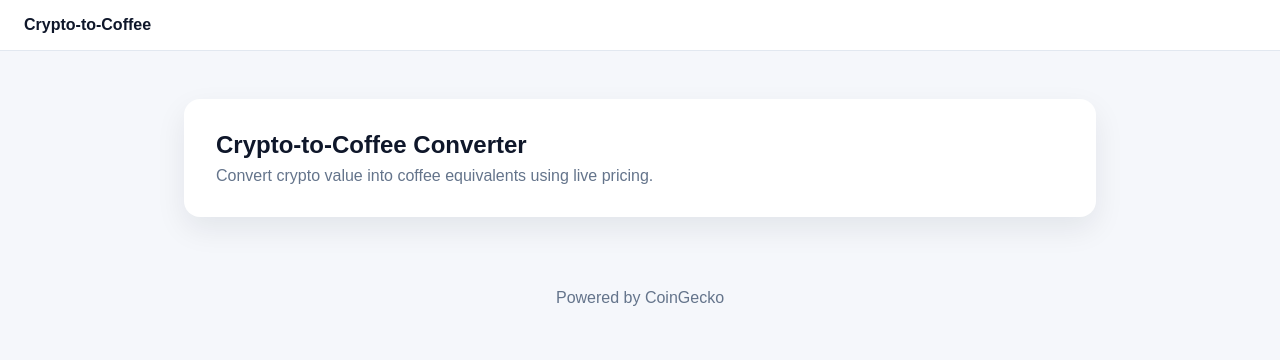
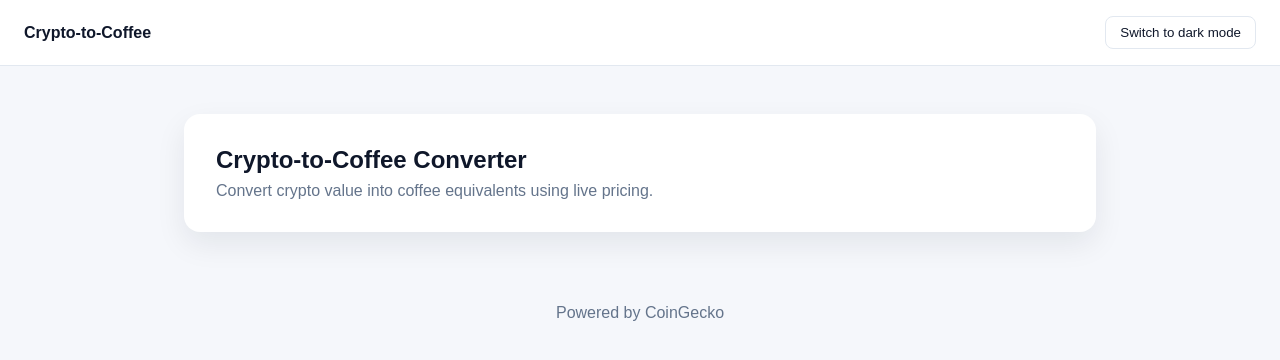
Before and after one commit to adelcareers/crypto-to-coffee-converter, a plain HTML site: page index.html in a window 1280 px wide. Drawn offline with Linux system fonts and the light colour scheme.

Commit message:
Add light/dark theme toggle

```diff
--- a/assets/css/styles.css
+++ b/assets/css/styles.css
@@ -1,3 +1,23 @@
+:root {
+  color-scheme: light;
+  --bg: #f5f7fb;
+  --surface: #ffffff;
+  --text: #0f172a;
+  --muted: #64748b;
+  --border: #e2e8f0;
+  --accent: #4f46e5;
+}
+
+.theme-dark {
+  color-scheme: dark;
+  --bg: #0f172a;
+  --surface: #111827;
+  --text: #f8fafc;
+  --muted: #94a3b8;
+  --border: #1f2937;
+  --accent: #818cf8;
+}
+
 * {
   box-sizing: border-box;
   margin: 0;
@@ -6,8 +26,8 @@
 
 body {
   font-family: Arial, sans-serif;
-  background: #f5f7fb;
-  color: #0f172a;
+  background: var(--bg);
+  color: var(--text);
   min-height: 100vh;
 }
 
@@ -19,16 +39,32 @@ body {
 
 .hero {
   padding: 16px 24px;
-  background: #ffffff;
-  border-bottom: 1px solid #e2e8f0;
+  background: var(--surface);
+  border-bottom: 1px solid var(--border);
 }
 
 .brand {
   font-weight: 700;
 }
 
+.nav {
+  display: flex;
+  align-items: center;
+  justify-content: space-between;
+  gap: 16px;
+}
+
+.theme-toggle {
+  border: 1px solid var(--border);
+  background: transparent;
+  color: var(--text);
+  padding: 8px 14px;
+  border-radius: 8px;
+  cursor: pointer;
+}
+
 .card {
-  background: #ffffff;
+  background: var(--surface);
   padding: 32px;
   border-radius: 16px;
   box-shadow: 0 12px 30px rgba(15, 23, 42, 0.08);
@@ -36,11 +72,11 @@ body {
 
 .subtitle {
   margin-top: 8px;
-  color: #64748b;
+  color: var(--muted);
 }
 
 .footer {
   text-align: center;
   padding: 24px;
-  color: #64748b;
+  color: var(--muted);
 }
--- a/assets/js/script.js
+++ b/assets/js/script.js
@@ -1 +1,37 @@
-console.log("Crypto-to-Coffee Converter ready.");
+const themeToggleButton = document.getElementById("themeToggle");
+
+// This function applies the selected theme by toggling a class on the body.
+function applyTheme(theme) {
+	if (theme === "dark") {
+		document.body.classList.add("theme-dark");
+		themeToggleButton.textContent = "Switch to light mode";
+		themeToggleButton.setAttribute("aria-pressed", "true");
+	} else {
+		document.body.classList.remove("theme-dark");
+		themeToggleButton.textContent = "Switch to dark mode";
+		themeToggleButton.setAttribute("aria-pressed", "false");
+	}
+}
+
+// This function decides the starting theme based on saved preference or OS.
+function getInitialTheme() {
+	const savedTheme = localStorage.getItem("theme");
+	if (savedTheme) {
+		return savedTheme;
+	}
+
+	return window.matchMedia("(prefers-color-scheme: dark)").matches
+		? "dark"
+		: "light";
+}
+
+applyTheme(getInitialTheme());
+
+// This listener toggles themes and remembers the choice for next time.
+themeToggleButton.addEventListener("click", () => {
+	const nextTheme = document.body.classList.contains("theme-dark")
+		? "light"
+		: "dark";
+	localStorage.setItem("theme", nextTheme);
+	applyTheme(nextTheme);
+});
--- a/index.html
+++ b/index.html
@@ -8,8 +8,16 @@
   </head>
   <body>
     <header class="hero">
-      <nav class="nav">
+      <nav class="nav" aria-label="Primary">
         <span class="brand">Crypto-to-Coffee</span>
+        <button
+          class="theme-toggle"
+          id="themeToggle"
+          type="button"
+          aria-pressed="false"
+        >
+          Switch to dark mode
+        </button>
       </nav>
     </header>
 
```
